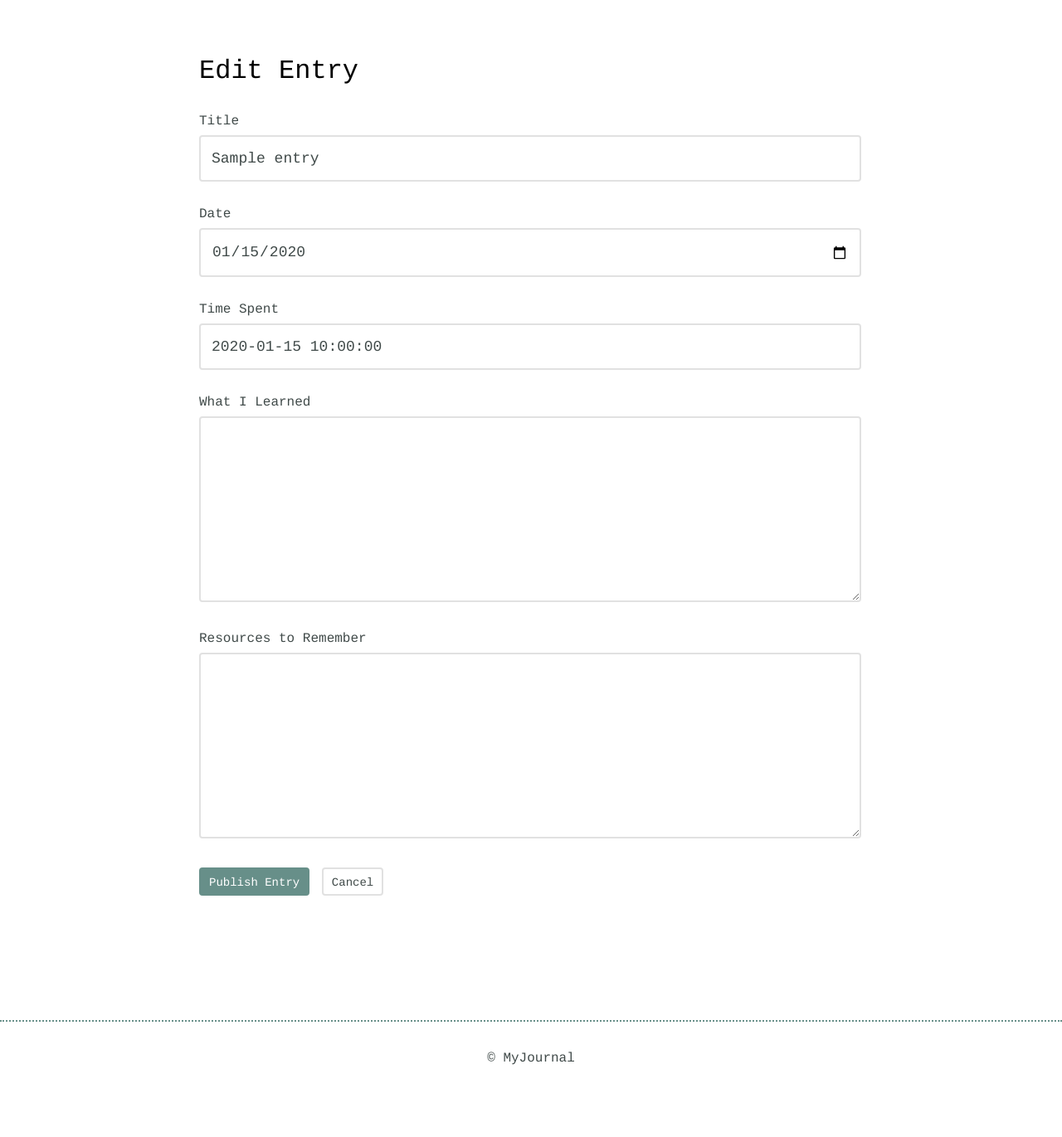
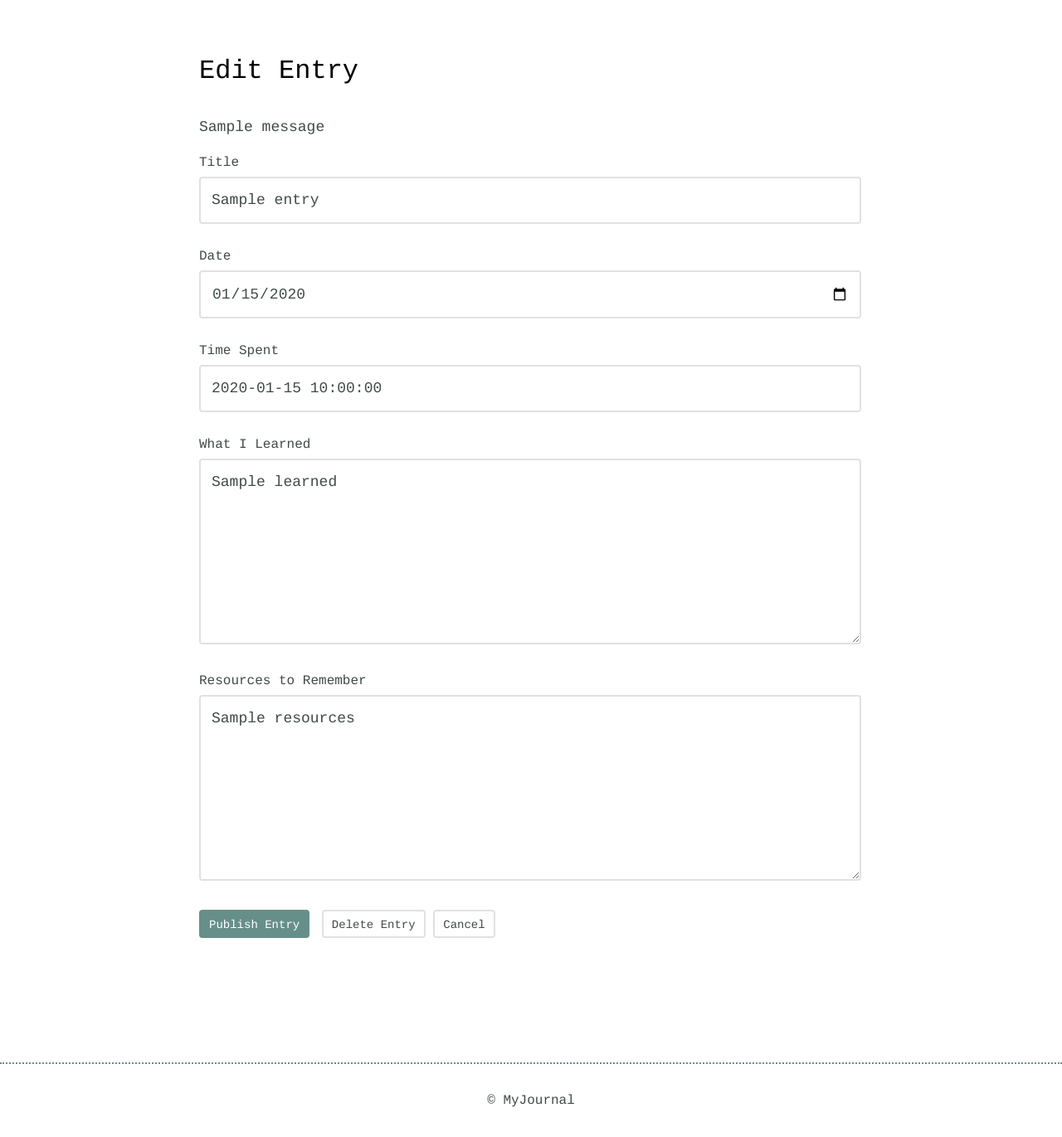
Before and after one commit to olee2/Learning-Journal-with-Flask, a Python web app: template templates/edit.html in a window 1280 px wide. Shown: the part 95-1466 px from the top of the page at 83% size. Before the commit the page ends 1379 px from the top, so only its background shows below. Run offline with Jinja, Linux system fonts and the light colour scheme; the template is opened without the code that fills it: most values are stand-ins (such as "Sample title", 1, 10 or a date in 2020); one stand-in notice (Sample message) is shown.

Commit message:
Update edit.html

```diff
--- a/templates/edit.html
+++ b/templates/edit.html
@@ -23,6 +23,13 @@
             <div class="container">
                 <div class="edit-entry">
                     <h2>Edit Entry</h2>
+                    {% with messages = get_flashed_messages() %}
+                        {% if messages %}
+                            {% for message in messages %}
+                                <p> {{ message }} </p>
+                            {% endfor %}
+                        {% endif %}
+                    {% endwith %}
                       <form action="{{ url_for('edit', id_num=entry.id) }}" method="POST" autocomplete="on">
                           <label for="title"> Title</label>
                           <input id="title" type="text" name="title" value="{{ entry.title }}"><br>
@@ -31,10 +38,11 @@
                           <label for="time-spent"> Time Spent</label>
                           <input id="time-spent" type="text" name="timeSpent" value="{{ entry.time_spent }}"><br>
                           <label for="what-i-learned">What I Learned</label>
-                          <textarea id="what-i-learned" rows="5" name="whatILearned" value="{{ entry.learned }}"></textarea>
+                          <textarea id="what-i-learned" rows="5" name="whatILearned">{{ entry.learned }}</textarea>
                           <label for="resources-to-remember">Resources to Remember</label>
-                          <textarea id="resources-to-remember" rows="5" name="ResourcesToRemember" value="{{ entry.resources }}"></textarea>
+                          <textarea id="resources-to-remember" rows="5" name="ResourcesToRemember">{{ entry.resources }}</textarea>
                           <input type="submit" value="Publish Entry" class="button">
+                          <a href="{{ url_for("delete", id_num=entry.id) }}" class="button button-secondary">Delete Entry</a>
                           <a href="{{ url_for("index") }}" class="button button-secondary">Cancel</a>
                       </form>
                 </div>
```
